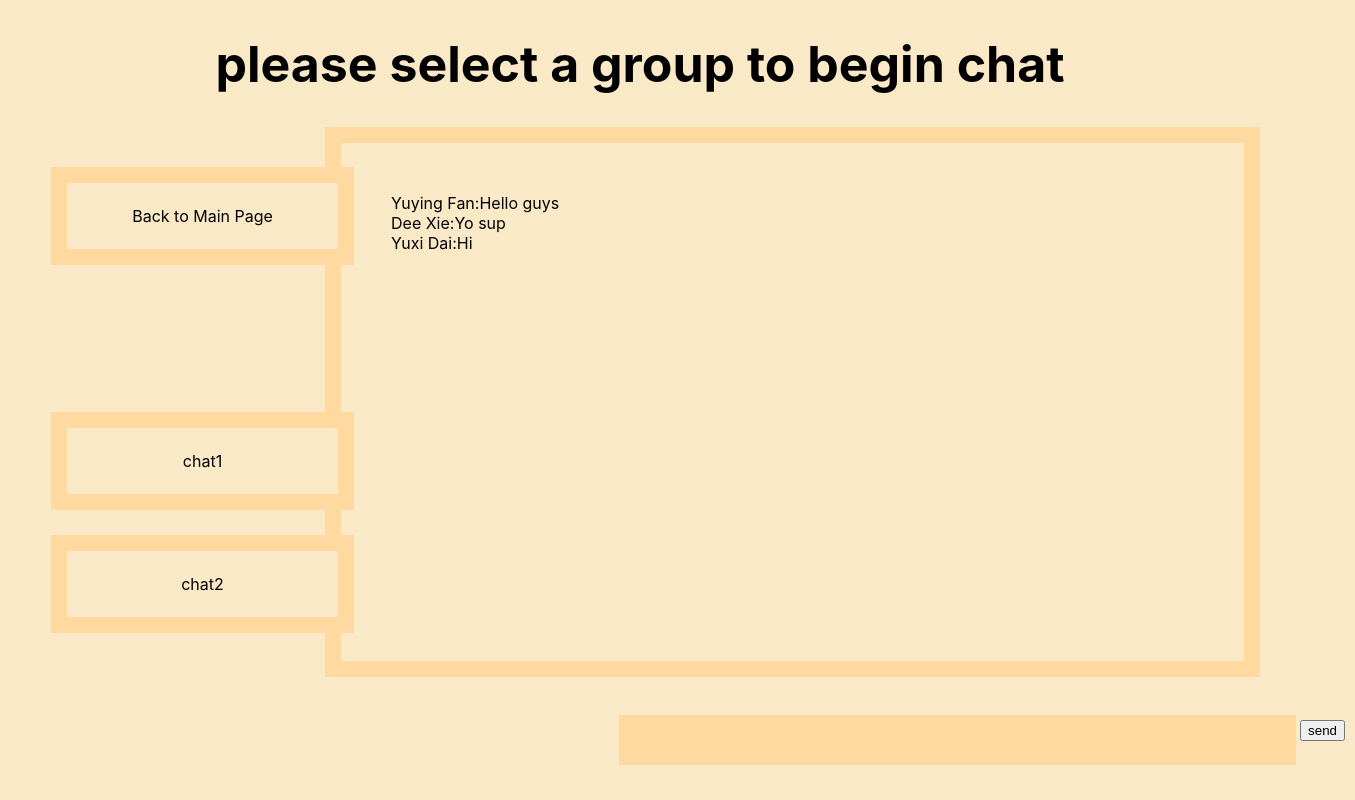
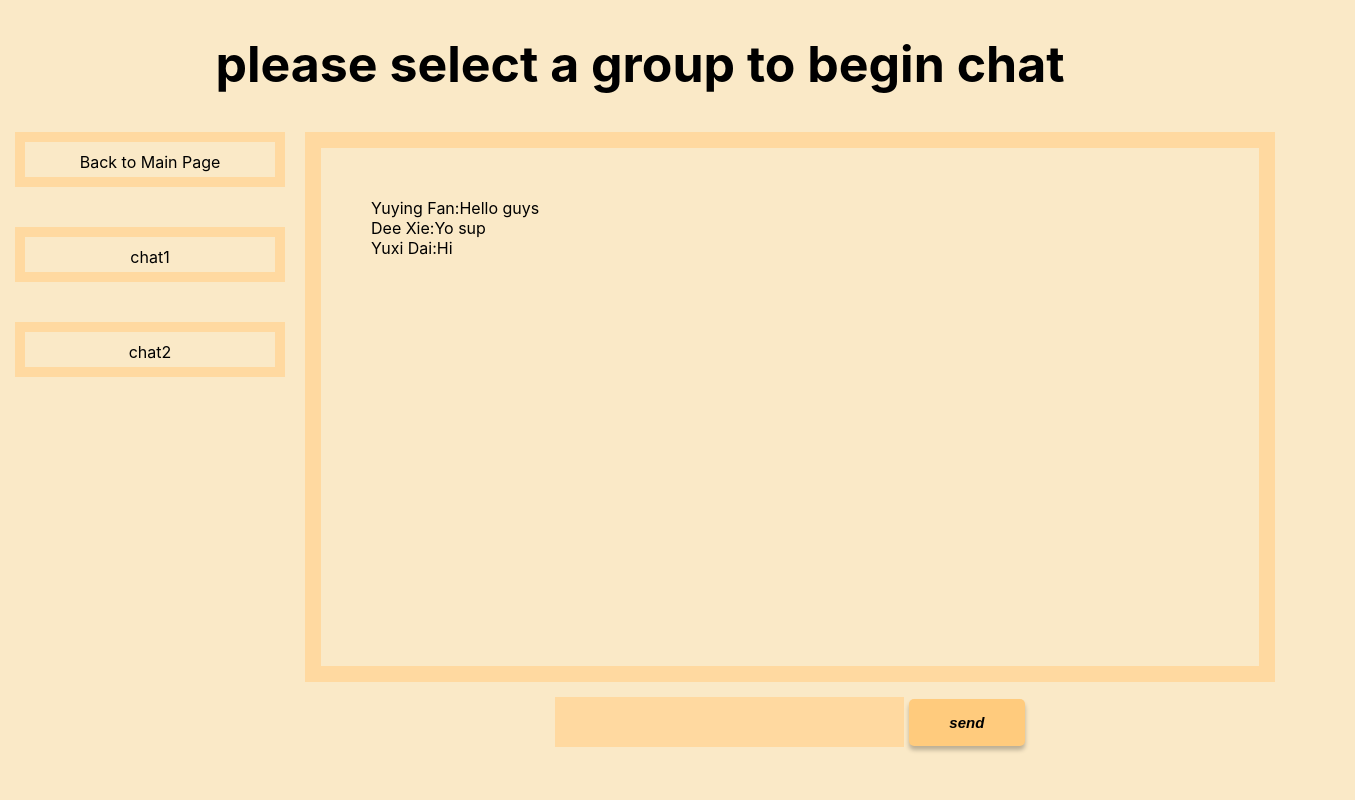
Before and after one commit to cis350/project-uniteandconquer, a React (Create React App) app in the folder uniteandconquer/: page /chat in a window 1280 px wide. Shown: the whole page, 1355 px wide, since content can reach past the window. Built offline with nearby package versions, Linux system fonts and the light colour scheme.

Commit message:
fixed merging + styling issues (web)

```diff
--- a/uniteandconquer/src/assets/Chat.css
+++ b/uniteandconquer/src/assets/Chat.css
@@ -5,18 +5,10 @@
     justify-content: center;
     align-items: center;
     padding: 10px;
-
-    position: absolute;
-    max-width: 700px;
-    height: 50px;
-    min-width: 750px;
-    left: 600px;
-    top: 700px;
-
+    width: 50%;
     background: #fae9c7;
     box-sizing: border-box;
-    margin: 5px;
-
+    margin: auto;
     white-space: nowrap;
 }
 
@@ -61,20 +53,47 @@
 }
 
 .chat-main {
-  display: inline;
-  flex-flow: row;
-
-  align-content: right;
+  height: 100%;
+  display: grid;
+  grid-template-columns: 300px 1fr;
 }
 
 .chat-messaging {
-  align-self: right;
-  padding-left: 25%;
-  padding-right: 15px;
+}
+
+.home-button {
+  justify-content: center;
+  align-items: center;
+  border: 10px solid #FFD9A0;
+  padding-bottom: 5px;
+  padding-top: 10px;
+  margin-bottom: 40px;
+  text-align: center;
+}
+
+.home-button:hover {
+  background-color: #ffd9a0;
+}
+
+.chat-button {
+  justify-content: center;
+  align-items: center;
+  border: 10px solid #FFD9A0;
+  padding-bottom: 5px;
+  padding-top: 10px;
+  margin-bottom: 40px;
+  text-align: center;
+}
+
+.chat-button:hover {
+  background-color: #ffd9a0;
 }
 
 .chat-side {
   display: inline;
+  margin-top: 5px;
+  margin-right: 15px;
+  margin-left: 15px;
 }
 
 .chat0 {
@@ -153,3 +172,23 @@
   font-size: 25px;
   text-align: center;
 }
+
+.send {
+  border: none;
+  background: #FFCB7D;
+  box-shadow: 0px 4px 4px rgba(0, 0, 0, 0.25);
+  border-radius: 5px;
+  padding: 15px;
+  width: 30%;
+
+  font-style: italic;
+  font-weight: bold;
+  font-size: 15px;
+  margin-left: 5px;
+}
+
+.send:hover {
+  box-shadow: 5px 5px 5px rgba(0, 0, 0, 0.25);
+  background-color: grey;
+  transition-duration: 0.2s;
+}
--- a/uniteandconquer/src/assets/CreatePost.css
+++ b/uniteandconquer/src/assets/CreatePost.css
@@ -1,7 +1,7 @@
 .create-post-page {
   height: 100%;
   display: grid;
-  grid-template-columns: 0.2fr 0.8fr;
+  grid-template-columns: 0.2fr 1fr;
 }
 
 .all-fields {
@@ -35,9 +35,7 @@ textarea {
   margin: auto;
 }
 
-.post-text-fields {
-  display: grid;
-  grid-template-columns: 0.5fr 0.5fr;
+.post-fields {
   margin: auto;
   width: 50%;
 }
--- a/uniteandconquer/src/assets/Home.css
+++ b/uniteandconquer/src/assets/Home.css
@@ -17,6 +17,13 @@ list {
     color: black;
 }
 
+.post {
+}
+
+.post:hover {
+  background-color: #ffd9a0;
+}
+
 .new-post {
     display: flex;
     flex-direction: row;
@@ -31,8 +38,9 @@ list {
     height: 50px;
 
     background: #fae9c7;
-    border: 16px solid #ffd9a0;
+    border: 10px solid #ffd9a0;
     box-sizing: border-box;
+    padding: 5px;
 
     white-space: nowrap;
 }
@@ -61,8 +69,9 @@ list {
     height: 50px;
     font-size: 17px;
 
+    padding: 5px;
     background: #fae9c7;
-    border: 16px solid #ffd9a0;
+    border: 10px solid #ffd9a0;
     box-sizing: border-box;
 }
 
@@ -72,6 +81,7 @@ list {
 
 .filter {
   margin: 10px;
+  width: 40%;
 }
 
 .search-field {
@@ -94,6 +104,7 @@ textarea {
 .post-title {
   font-size: 24px;
   margin-bottom: 20px;
+  font-weight: bold;
 }
 
 .post-content-home {
@@ -114,3 +125,35 @@ textarea {
   font-size: 25px;
   text-align: center;
 }
+
+.Dropdown-control {
+  height: 50px;
+  background-color: #FFD9A0;
+  font-size: 20px
+}
+
+.Dropdown-option {
+  font-size: 15px;
+}
+
+.Dropdown-placeholder.is-selected {
+  font-size: 16px;
+  width: 80px;
+  margin-top: 5px;
+  font-style: normal;
+  color: black;
+}
+
+span.Dropdown-arrow {
+  position: absolute;
+  top: 0;
+  right: 0;
+  margin-top: 5px;
+  margin-right: 5px;
+}
+
+.all-posts {
+  display: flex;
+  justify-content: center;
+  align-items: center;
+}
--- a/uniteandconquer/src/assets/UserProfile.css
+++ b/uniteandconquer/src/assets/UserProfile.css
@@ -3,9 +3,9 @@ td,
 th {
   border: 10px solid #ffd9a0;
   box-sizing: border-box;
-  max-width: 400px;
-  width: 400px;
-  min-width: 400px;
+  max-width: 430px;
+  width: 430px;
+  min-width: 430px;
 }
 
 table {
@@ -19,6 +19,10 @@ th {
 
 td {
   padding: 15px;
+}
+
+td:hover {
+  background-color: #ffd9a0;
 }
 
 .post-title {
--- a/uniteandconquer/src/assets/UserSettingsPassword.css
+++ b/uniteandconquer/src/assets/UserSettingsPassword.css
@@ -31,15 +31,10 @@ textarea {
   text-align: center;
 }
 
-.post-input {
-  margin: auto;
+.password-bottom {
 }
 
-.post-text-fields {
-  display: list-item;
-  grid-template-columns: 0.5fr 0.5fr;
-  margin: auto;
-  width: 50%;
+.post-input {
 }
 
 .post-field {
@@ -86,15 +81,10 @@ textarea:hover {
   box-shadow: 0px 4px 4px rgba(0, 0, 0, 0.25);
   border-radius: 5px;
   padding: 15px;
-  width: 150px;
 
   font-style: italic;
   font-weight: bold;
   font-size: 20px;
-  margin: 5px;
-
-  position: absolute;
-  left: 800px;
 }
 
 .update:hover {
--- a/uniteandconquer/src/assets/UserSettingsPersonalInformation.css
+++ b/uniteandconquer/src/assets/UserSettingsPersonalInformation.css
@@ -35,9 +35,7 @@ textarea {
   margin: auto;
 }
 
-.post-text-fields {
-  display: list-item;
-  grid-template-columns: 0.5fr 0.5fr;
+.post-fields {
   margin: auto;
   width: 50%;
 }
--- a/uniteandconquer/src/components/Chat.js
+++ b/uniteandconquer/src/components/Chat.js
@@ -132,14 +132,14 @@ function Chat() {
       <div className="menu-title"><h1>{getGroupName(currGroup)}</h1></div>
       <div className="chat-main">
         <div className="chat-side">
-          <div className="main-page">
+          <div className="home-button">
             <Link className="link" to="/">
-              <div className="text">Back to Main Page</div>
+              <div className="">Back to Main Page</div>
             </Link>
           </div>
           {groupList.map((group) => (
             <div
-              className={group.groupName}
+              className="chat-button"
               role="button"
               tabIndex={0}
               onClick={() => setCurrentGroup(group.id)}
--- a/uniteandconquer/src/components/CreatePost.js
+++ b/uniteandconquer/src/components/CreatePost.js
@@ -51,8 +51,7 @@ function CreatePost() {
         <div className="post-input">
           <h3>Create a Post</h3>
           <div className="all-fields">
-            {' '}
-            <div className="post-text-fields">
+            <div className="post-fields">
               <div className="post-field">
                 <div className="label">Item Name</div>
                 <input onChange={(e) => setItem(e.target.value)} />
--- a/uniteandconquer/src/components/Home.js
+++ b/uniteandconquer/src/components/Home.js
@@ -52,6 +52,7 @@ function Home() {
       myStorage.setItem('PostID', post.id);
 
       return (
+        <div className="post">
           <li>
             <Link className="link" to="/post-details">
               <div className="post-title">This is Post</div>
@@ -75,6 +76,7 @@ function Home() {
               </div>
             </Link>
           </li>
+        </div>
       );
     },
   );
@@ -119,9 +121,11 @@ function Home() {
             Search
           </button>
         </div>
+        <div className="all-posts">
           <list>
             {postsListGenerator()}
           </list>
+        </div>
       </div>
     </div>
   );
--- a/uniteandconquer/src/components/UserProfile.js
+++ b/uniteandconquer/src/components/UserProfile.js
@@ -1,4 +1,5 @@
 import React, { useState } from 'react';
+import { Link } from 'react-router-dom';
 import SidebarTags from './SidebarTags';
 import Notifications from './Notifications';
 import '../assets/UserProfile.css';
@@ -27,90 +28,114 @@ function UserProfile() {
               </tr>
               <tr>
                 <td>
+                  <Link className="link" to="/post-details">
                     <div className="post-title">Post [ID]: [itemName] - [status]</div>
                     <div className="post-content">
-                    This post is led by [ownerName] and trades [itemNumTarget] of [itemCurrent] for
+                      This post is led by [ownerName] and trades
+                      [itemNumTarget] of [itemCurrent] for
                       $[pricePerItem]
                       <br />
                       <br />
                       [tags]
                     </div>
+                  </Link>
                 </td>
                 <td>
+                  <Link className="link" to="/post-details">
                     <div className="post-title">Post [ID]: [itemName] - [status]</div>
                     <div className="post-content">
-                    This post is led by [ownerName] and trades [itemNumTarget] of [itemCurrent] for
+                      This post is led by [ownerName] and trades
+                      [itemNumTarget] of [itemCurrent] for
                       $[pricePerItem]
                       <br />
                       <br />
                       [tags]
                     </div>
+                  </Link>
                 </td>
               </tr>
               <tr>
                 <td>
+                  <Link className="link" to="/post-details">
                     <div className="post-title">Post [ID]: [itemName] - [status]</div>
                     <div className="post-content">
-                    This post is led by [ownerName] and trades [itemNumTarget] of [itemCurrent] for
+                      This post is led by [ownerName] and trades
+                      [itemNumTarget] of [itemCurrent] for
                       $[pricePerItem]
                       <br />
                       <br />
                       [tags]
                     </div>
+                  </Link>
                 </td>
                 <td>
+                  <Link className="link" to="/post-details">
                     <div className="post-title">Post [ID]: [itemName] - [status]</div>
                     <div className="post-content">
-                    This post is led by [ownerName] and trades [itemNumTarget] of [itemCurrent] for
+                      This post is led by [ownerName] and trades
+                      [itemNumTarget] of [itemCurrent] for
                       $[pricePerItem]
                       <br />
                       <br />
                       [tags]
                     </div>
+                  </Link>
                 </td>
               </tr>
               <tr>
                 <td>
+                  <Link className="link" to="/post-details">
                     <div className="post-title">Post [ID]: [itemName] - [status]</div>
                     <div className="post-content">
-                    This post is led by [ownerName] and trades [itemNumTarget] of [itemCurrent] for
+                      This post is led by [ownerName] and trades
+                      [itemNumTarget] of [itemCurrent] for
                       $[pricePerItem]
                       <br />
                       <br />
                       [tags]
                     </div>
+                  </Link>
                 </td>
                 <td>
+                  <Link className="link" to="/post-details">
                     <div className="post-title">Post [ID]: [itemName] - [status]</div>
                     <div className="post-content">
-                    This post is led by [ownerName] and trades [itemNumTarget] of [itemCurrent] for
+                      This post is led by [ownerName] and trades
+                      [itemNumTarget] of [itemCurrent] for
                       $[pricePerItem]
                       <br />
                       <br />
                       [tags]
                     </div>
+                  </Link>
                 </td>
               </tr>
               <tr>
                 <td>
+                  <Link className="link" to="/post-details">
                     <div className="post-title">Post [ID]: [itemName] - [status]</div>
                     <div className="post-content">
-                    This post is led by [ownerName] and trades [itemNumTarget] of [itemCurrent] for
+                      This post is led by [ownerName] and trades
+                      [itemNumTarget] of [itemCurrent] for
                       $[pricePerItem]
                       <br />
                       <br />
                       [tags]
                     </div>
+                  </Link>
                 </td>
                 <td>
+                  <Link className="link" to="/post-details">
                     <div className="post-title">Post [ID]: [itemName] - [status]</div>
                     <div className="post-content">
-                    This post is led by [ownerName] and trades [itemNumTarget] of [itemCurrent] for
+                      This post is led by [ownerName] and trades
+                      [itemNumTarget] of [itemCurrent] for
                       $[pricePerItem]
                       <br />
                       <br />
                       [tags]
                     </div>
+                  </Link>
                 </td>
               </tr>
 
--- a/uniteandconquer/src/components/UserSettingsPassword.js
+++ b/uniteandconquer/src/components/UserSettingsPassword.js
@@ -36,7 +36,7 @@ function UserSettingsPassword() {
         <div className="post-input">
           <div className="all-fields">
             {' '}
-            <div className="post-text-fields">
+            <div className="post-fields">
               <div className="post-field">
                 <div className="label">Old Password</div>
                 <input onChange={(e) => setOldPassword(e.target.value)} />
@@ -49,13 +49,10 @@ function UserSettingsPassword() {
                 <div className="label">Confirm New Password</div>
                 <input onChange={(e) => setPassword(e.target.value)} />
               </div>
+              <button className="update" type="button" onClick={updatePassword}>
+                Change Password
+              </button>
             </div>
-          </div>
-          <br />
-          <div className="password-bottom">
-            <button className="update" type="button" onClick={updatePassword}>
-              Change Password
-            </button>
           </div>
         </div>
       </div>
--- a/uniteandconquer/src/components/UserSettingsPersonalInformation.js
+++ b/uniteandconquer/src/components/UserSettingsPersonalInformation.js
@@ -65,7 +65,7 @@ function UserSettingsPersonalInformation() {
         <div className="post-input">
           <div className="all-fields">
             {' '}
-            <div className="post-text-fields">
+            <div className="post-fields">
               <div className="post-field">
                 <div className="label">Username</div>
                 <input onChange={(e) => setUsername(e.target.value)} />
```
Lines whose indentation alone changed are shown as unchanged.
